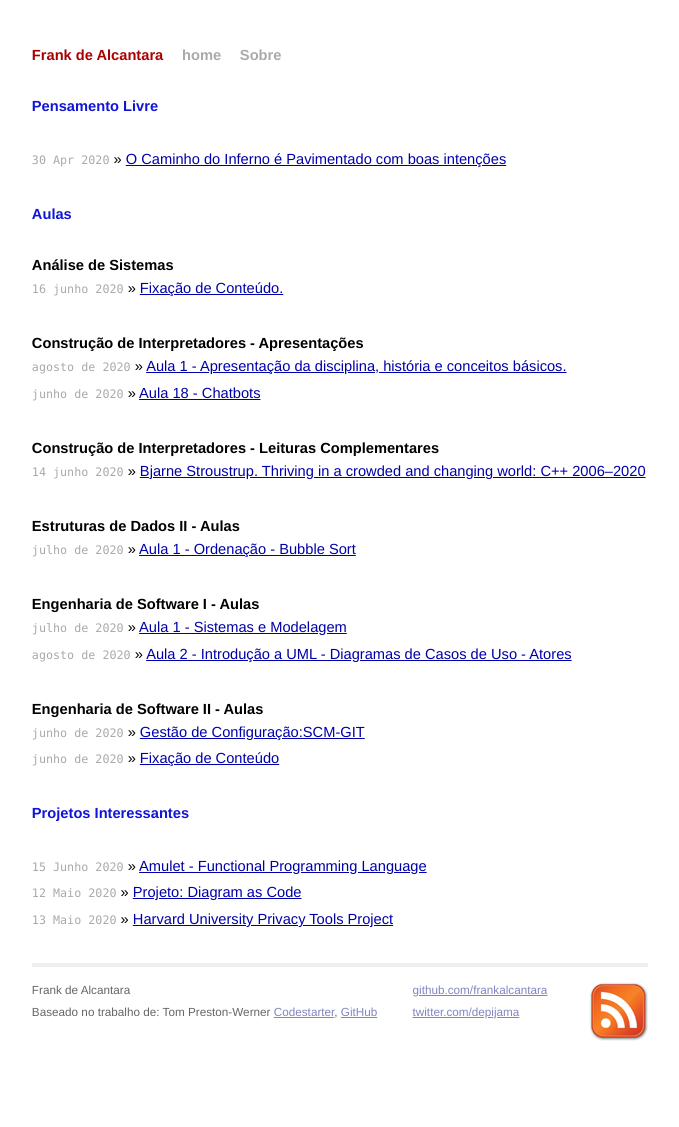
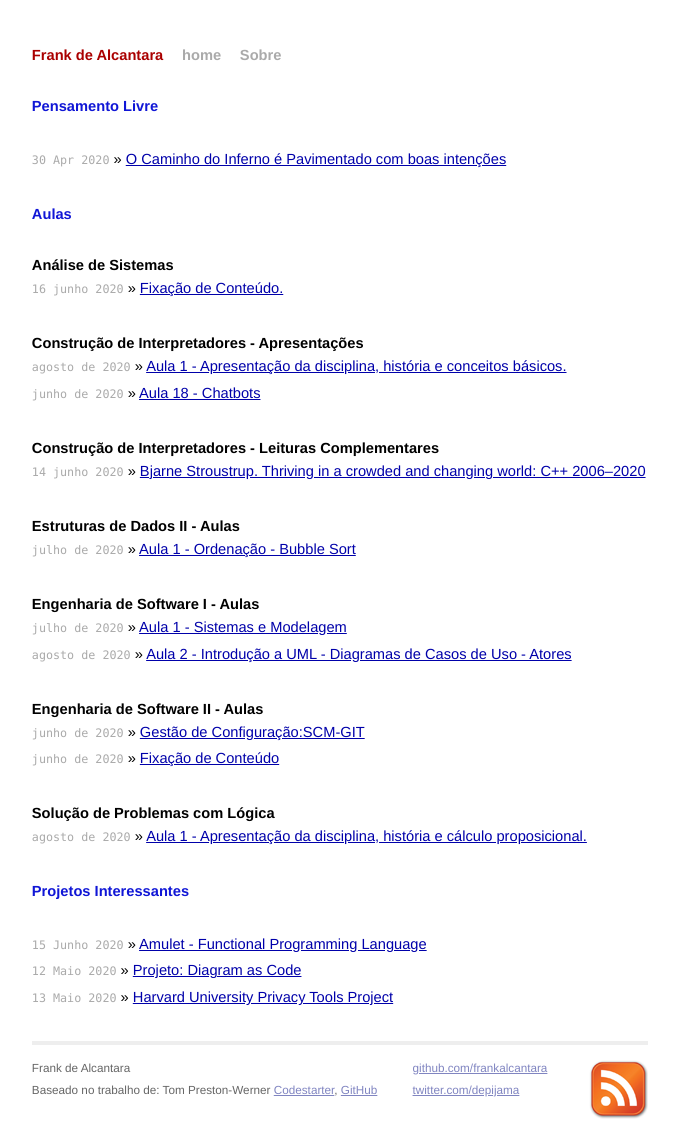
Before and after one commit to mojombo/mojombo.github.io, a Jekyll site: the page built from index.html, in a window 1280 px wide. Shown: the whole page, without its empty margins (300-979 px from the left). Built offline with Jekyll 4.4.1, drawn with Linux system fonts in a browser that asks for light colours; before the commit the page ends 1049 px from its top, so only the background shows below that.

Commit message:
criação da disciplina lógica

```diff
--- a/index.html
+++ b/index.html
@@ -99,6 +99,18 @@ title: Frank de Alcantara
     </li>
   </ul>
 
+  <h2>Solução de Problemas com Lógica</h2>
+  <ul class="posts">
+    <li>
+      <span>agosto de 2020</span> &raquo;
+      <a
+        href="https://frankalcantara.com/Aulas/Logica/out/1-Apresenta.slide.html#/"
+        >Aula 1 - Apresentação da disciplina, história e cálculo
+        proposicional.</a
+      >
+    </li>
+  </ul>
+
   <h1 class="title">Projetos Interessantes</h1>
   <ul class="posts">
     <li>
```
